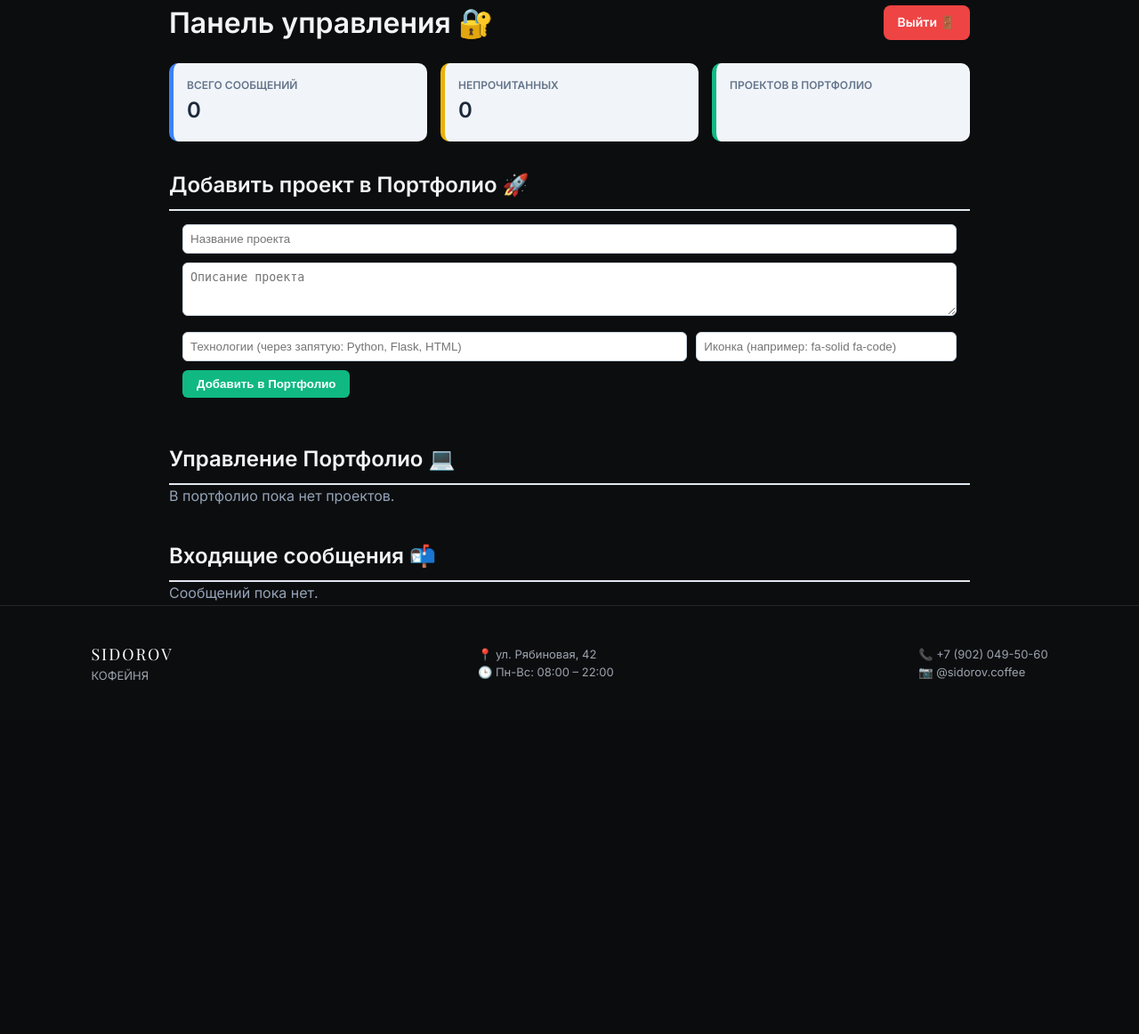
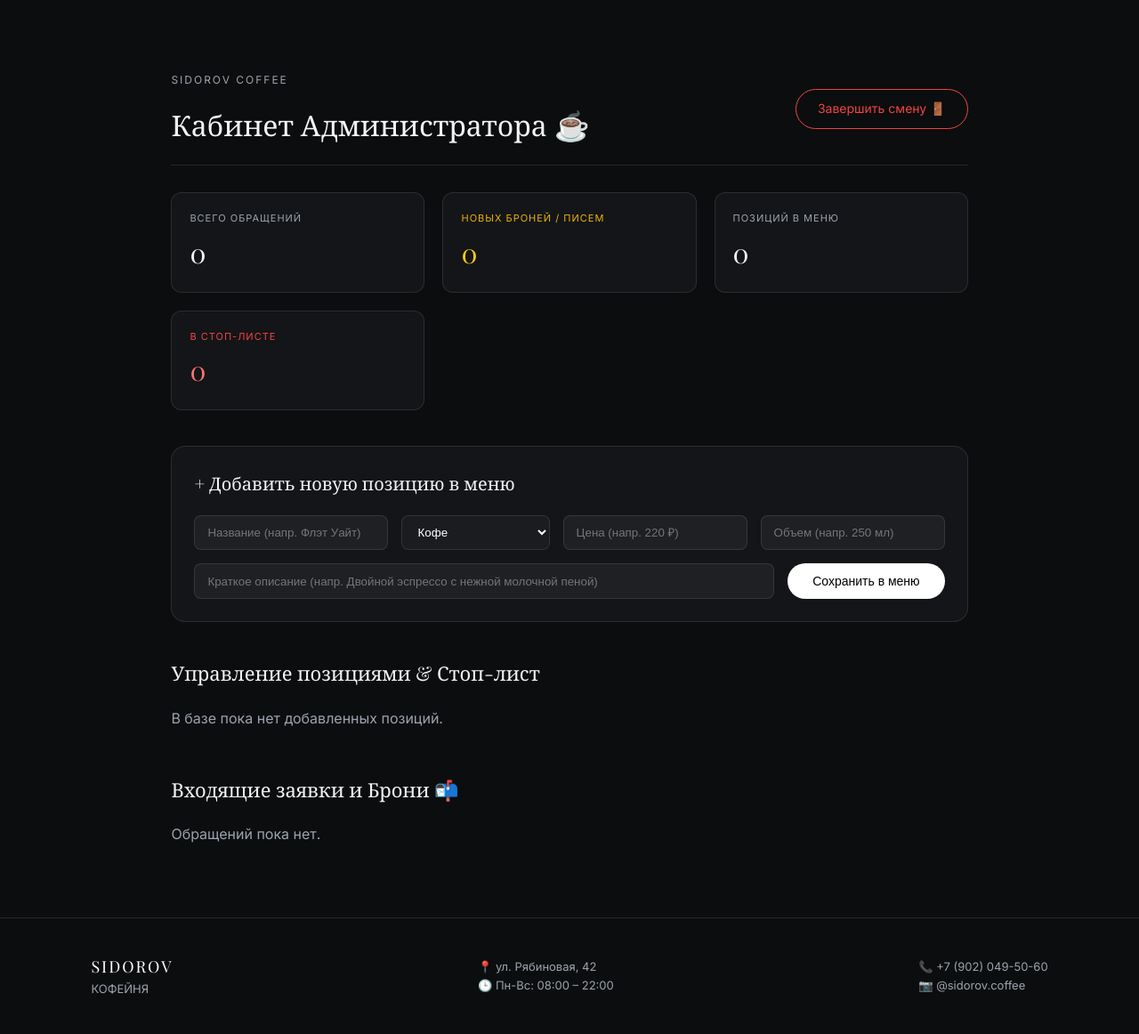
Before and after one commit to rostickk02/sitessr, a Flask app: page /admin in a window 1280 px wide. Shown: the part 80-1242 px from the top of the page at 89% size. Before the commit the page ends 845 px from the top, so only its background shows below. Run offline with Flask 3, Linux system fonts and the light colour scheme; the visitor is signed in with stand-in values (Sample User, id 1); some web fonts are replaced.

Commit message:
Update admin.html

```diff
--- a/templates/admin.html
+++ b/templates/admin.html
@@ -1,110 +1,137 @@
 {% extends 'base.html' %}
 
-{% block title %}Админ-панель — Мой сайт{% endblock %}
+{% block title %}Кабинет Администратора — SIDOROV Coffee{% endblock %}
 
 {% block content %}
-<div class="card" style="max-width: 900px; margin: 0 auto; text-align: left;">
-    <div style="display: flex; justify-content: space-between; align-items: center; margin-bottom: 20px;">
-        <h1 style="margin: 0;">Панель управления 🔐</h1>
-        <a href="{{ url_for('logout') }}" style="background: #ef4444; color: white; padding: 8px 16px; border-radius: 8px; text-decoration: none; font-size: 14px; font-weight: bold;">Выйти 🚪</a>
+<section class="section" style="max-width: 1100px; margin: 0 auto;">
+
+    <!-- Шапка кабинета -->
+    <div style="display: flex; justify-content: space-between; align-items: center; margin-bottom: 30px; border-bottom: 1px solid var(--border-color); padding-bottom: 20px;">
+        <div>
+            <span class="subtitle">SIDOROV COFFEE</span>
+            <h1 style="font-family: var(--font-serif); font-size: 32px; font-weight: 400;">Кабинет Администратора ☕</h1>
+        </div>
+        <a href="{{ url_for('logout') }}" class="btn-outline" style="border-color: #ef4444; color: #ef4444;">Завершить смену 🚪</a>
     </div>
 
-    <!-- Уведомления -->
+    <!-- Флэш-уведомления -->
     {% with messages = get_flashed_messages() %}
       {% if messages %}
-        <div style="background: #dcfce7; color: #15803d; padding: 10px; border-radius: 8px; margin-bottom: 20px; font-weight: bold;">
-          {% for message in messages %}
-            {{ message }}
-          {% endfor %}
+        <div style="background: rgba(16, 185, 129, 0.15); border: 1px solid #10b981; color: #34d399; padding: 12px 20px; border-radius: 10px; margin-bottom: 30px; font-size: 14px;">
+          {% for message in messages %}{{ message }}{% endfor %}
         </div>
       {% endif %}
     {% endwith %}
 
-    <!-- 1. Блок Статистики -->
-    <div style="display: grid; grid-template-columns: repeat(auto-fit, minmax(200px, 1fr)); gap: 15px; margin-bottom: 30px;">
-        <div style="background: #f1f5f9; padding: 15px; border-radius: 10px; border-left: 5px solid #3b82f6;">
-            <div style="font-size: 12px; color: #64748b; font-weight: bold;">ВСЕГО СООБЩЕНИЙ</div>
-            <div style="font-size: 24px; font-weight: bold; color: #1e293b;">{{ stats.total_messages }}</div>
+    <!-- 1. Карточки Статистики Смены -->
+    <div style="display: grid; grid-template-columns: repeat(auto-fit, minmax(220px, 1fr)); gap: 20px; margin-bottom: 40px;">
+        <div style="background: var(--bg-card); border: 1px solid var(--border-color); padding: 20px; border-radius: 12px;">
+            <div style="font-size: 11px; color: var(--text-secondary); text-transform: uppercase; letter-spacing: 1px;">Всего обращений</div>
+            <div style="font-size: 30px; font-family: var(--font-serif); margin-top: 5px;">{{ stats.total_messages }}</div>
         </div>
-        <div style="background: #f1f5f9; padding: 15px; border-radius: 10px; border-left: 5px solid #eab308;">
-            <div style="font-size: 12px; color: #64748b; font-weight: bold;">НЕПРОЧИТАННЫХ</div>
-            <div style="font-size: 24px; font-weight: bold; color: #1e293b;">{{ stats.unread_messages }}</div>
+        <div style="background: var(--bg-card); border: 1px solid var(--border-color); padding: 20px; border-radius: 12px;">
+            <div style="font-size: 11px; color: #eab308; text-transform: uppercase; letter-spacing: 1px;">Новых броней / писем</div>
+            <div style="font-size: 30px; font-family: var(--font-serif); color: #facc15; margin-top: 5px;">{{ stats.unread_messages }}</div>
         </div>
-        <div style="background: #f1f5f9; padding: 15px; border-radius: 10px; border-left: 5px solid #10b981;">
-            <div style="font-size: 12px; color: #64748b; font-weight: bold;">ПРОЕКТОВ В ПОРТФОЛИО</div>
-            <div style="font-size: 24px; font-weight: bold; color: #1e293b;">{{ stats.total_projects }}</div>
+        <div style="background: var(--bg-card); border: 1px solid var(--border-color); padding: 20px; border-radius: 12px;">
+            <div style="font-size: 11px; color: var(--text-secondary); text-transform: uppercase; letter-spacing: 1px;">Позиций в меню</div>
+            <div style="font-size: 30px; font-family: var(--font-serif); margin-top: 5px;">{{ stats.total_menu_items }}</div>
+        </div>
+        <div style="background: var(--bg-card); border: 1px solid var(--border-color); padding: 20px; border-radius: 12px;">
+            <div style="font-size: 11px; color: #ef4444; text-transform: uppercase; letter-spacing: 1px;">В стоп-листе</div>
+            <div style="font-size: 30px; font-family: var(--font-serif); color: #f87171; margin-top: 5px;">{{ stats.stop_list_count }}</div>
         </div>
     </div>
 
-    <!-- 2. Форма Добавления Проекта -->
-    <h2 style="border-bottom: 2px solid #e2e8f0; padding-bottom: 8px;">Добавить проект в Портфолио 🚀</h2>
-    <form action="{{ url_for('add_project') }}" method="POST" style="margin-bottom: 35px; background: rgba(0,0,0,0.02); padding: 15px; border-radius: 10px;">
-        <div style="margin-bottom: 10px;">
-            <input type="text" name="title" required placeholder="Название проекта" style="width: 100%; padding: 8px; border-radius: 6px; border: 1px solid #cbd5e1; box-sizing: border-box;">
+    <!-- 2. Форма добавления позиции в меню -->
+    <div style="background: var(--bg-card); border: 1px solid var(--border-color); padding: 25px; border-radius: 16px; margin-bottom: 40px;">
+        <h3 style="font-family: var(--font-serif); font-size: 20px; font-weight: 400; margin-bottom: 20px;">+ Добавить новую позицию в меню</h3>
+        <form action="{{ url_for('add_menu_item') }}" method="POST" style="display: flex; flex-direction: column; gap: 15px;">
+            <div style="display: grid; grid-template-columns: 2fr 1fr 1fr 1fr; gap: 15px;">
+                <input type="text" name="title" required placeholder="Название (напр. Флэт Уайт)" style="padding: 10px 14px; background: rgba(255,255,255,0.05); border: 1px solid var(--border-color); border-radius: 8px; color: white;">
+                <select name="category" style="padding: 10px 14px; background: #1a1c20; border: 1px solid var(--border-color); border-radius: 8px; color: white;">
+                    <option value="Кофе">Кофе</option>
+                    <option value="Авторские напитки">Авторские напитки</option>
+                    <option value="Чай">Чай</option>
+                    <option value="Какао и шоколад">Какао и шоколад</option>
+                    <option value="Еда и выпечка">Еда и выпечка</option>
+                </select>
+                <input type="text" name="price" required placeholder="Цена (напр. 220 ₽)" style="padding: 10px 14px; background: rgba(255,255,255,0.05); border: 1px solid var(--border-color); border-radius: 8px; color: white;">
+                <input type="text" name="volume" placeholder="Объем (напр. 250 мл)" style="padding: 10px 14px; background: rgba(255,255,255,0.05); border: 1px solid var(--border-color); border-radius: 8px; color: white;">
             </div>
-        <div style="margin-bottom: 10px;">
-            <textarea name="description" required placeholder="Описание проекта" style="width: 100%; padding: 8px; border-radius: 6px; border: 1px solid #cbd5e1; box-sizing: border-box; height: 60px;"></textarea>
+            <div style="display: flex; gap: 15px;">
+                <input type="text" name="description" placeholder="Краткое описание (напр. Двойной эспрессо с нежной молочной пеной)" style="flex: 1; padding: 10px 14px; background: rgba(255,255,255,0.05); border: 1px solid var(--border-color); border-radius: 8px; color: white;">
+                <button type="submit" class="btn-primary" style="border: none; cursor: pointer;">Сохранить в меню</button>
             </div>
-        <div style="display: flex; gap: 10px; margin-bottom: 10px;">
-            <input type="text" name="tech" required placeholder="Технологии (через запятую: Python, Flask, HTML)" style="flex: 2; padding: 8px; border-radius: 6px; border: 1px solid #cbd5e1;">
-            <input type="text" name="icon" placeholder="Иконка (например: fa-solid fa-code)" style="flex: 1; padding: 8px; border-radius: 6px; border: 1px solid #cbd5e1;">
+        </form>
     </div>
-        <button type="submit" style="background: #10b981; color: white; padding: 8px 16px; border: none; border-radius: 6px; font-weight: bold; cursor: pointer;">Добавить в Портфолио</button>
+
+    <!-- 3. Таблица управления Стоп-Листом и Меню -->
+    <div style="margin-bottom: 50px;">
+        <h3 style="font-family: var(--font-serif); font-size: 22px; font-weight: 400; margin-bottom: 20px;">Управление позициями & Стоп-лист</h3>
+        {% if menu_items %}
+            <div style="display: flex; flex-direction: column; gap: 10px;">
+                {% for item in menu_items %}
+                    <div style="display: flex; justify-content: space-between; align-items: center; background: var(--bg-card); border: 1px solid var(--border-color); padding: 12px 20px; border-radius: 10px; opacity: {% if not item.is_available %}0.5{% else %}1{% endif %};">
+                        <div>
+                            <strong style="font-size: 16px;">{{ item.title }}</strong>
+                            <span style="font-size: 12px; background: rgba(255,255,255,0.1); padding: 2px 8px; border-radius: 4px; margin-left: 10px; color: var(--text-secondary);">{{ item.category }}</span>
+                            <span style="font-size: 13px; color: var(--text-secondary); margin-left: 10px;">{{ item.volume }} — <strong>{{ item.price }}</strong></span>
+                        </div>
+                        <div style="display: flex; gap: 10px; align-items: center;">
+                            <!-- Кнопка Переключения стоп-листа -->
+                            <form action="{{ url_for('toggle_availability', item_id=item.id) }}" method="POST" style="margin: 0;">
+                                <button type="submit" style="background: {% if item.is_available %}#22c55e{% else %}#ef4444{% endif %}; color: white; border: none; padding: 6px 14px; border-radius: 20px; font-size: 12px; cursor: pointer; font-weight: 500;">
+                                    {% if item.is_available %}В наличии ✓{% else %}В стоп-листе ⛔{% endif %}
+                                </button>
                             </form>
-
-    <!-- 3. Список Проектов (Удаление) -->
-    <h2 style="border-bottom: 2px solid #e2e8f0; padding-bottom: 8px;">Управление Портфолио 💻</h2>
-    {% if projects %}
-        <div style="margin-bottom: 35px; display: flex; flex-direction: column; gap: 10px;">
-            {% for proj in projects %}
-                <div style="display: flex; justify-content: space-between; align-items: center; border: 1px solid #e2e8f0; padding: 10px 15px; border-radius: 8px;">
-                    <div>
-                        <strong><i class="{{ proj.icon }}"></i> {{ proj.title }}</strong>
-                        <span style="font-size: 12px; color: #64748b; margin-left: 10px;">({{ proj.tech }})</span>
+                            <!-- Удаление -->
+                            <form action="{{ url_for('delete_menu_item', item_id=item.id) }}" method="POST" style="margin: 0;">
+                                <button type="submit" onclick="return confirm('Удалить позицию?');" style="background: transparent; color: #9ca3af; border: 1px solid var(--border-color); padding: 5px 10px; border-radius: 8px; font-size: 12px; cursor: pointer;">🗑️</button>
+                            </form>
                         </div>
-                    <form action="{{ url_for('delete_project', proj_id=proj.id) }}" method="POST" style="margin: 0;">
-                        <button type="submit" onclick="return confirm('Удалить проект?');" style="background: #ef4444; color: white; border: none; padding: 5px 10px; border-radius: 6px; cursor: pointer;">Удалить 🗑️</button>
-                    </form>
                     </div>
                 {% endfor %}
             </div>
         {% else %}
-        <p style="color: #94a3b8; margin-bottom: 35px;">В портфолио пока нет проектов.</p>
+            <p style="color: var(--text-secondary);">В базе пока нет добавленных позиций.</p>
         {% endif %}
+    </div>
 
-    <!-- 4. Управление Сообщениями (Удаление и Изменение статуса) -->
-    <h2 style="border-bottom: 2px solid #e2e8f0; padding-bottom: 8px;">Входящие сообщения 📬</h2>
+    <!-- 4. Входящие Бронирования и Сообщения -->
+    <div>
+        <h3 style="font-family: var(--font-serif); font-size: 22px; font-weight: 400; margin-bottom: 20px;">Входящие заявки и Брони 📬</h3>
         {% if messages %}
             <div style="display: flex; flex-direction: column; gap: 15px;">
                 {% for msg in messages %}
-                <div style="border: 1px solid #e2e8f0; padding: 15px; border-radius: 10px; background: {% if not msg.is_read %}#fefce8{% else %}transparent{% endif %}; border-left: 5px solid {% if not msg.is_read %}#eab308{% else %}#cbd5e1{% endif %};">
-                    <div style="display: flex; justify-content: space-between; align-items: center; margin-bottom: 8px;">
+                    <div style="background: var(--bg-card); border: 1px solid {% if not msg.is_read %}#facc15{% else %}var(--border-color){% endif %}; padding: 20px; border-radius: 12px;">
+                        <div style="display: flex; justify-content: space-between; margin-bottom: 10px;">
                             <div>
-                            <strong style="color: #3b82f6;">{{ msg.username }}</strong>
+                                <strong style="font-size: 16px;">{{ msg.username }}</strong>
                                 {% if not msg.is_read %}
-                                <span style="background: #fef08a; color: #854d0e; font-size: 11px; padding: 2px 6px; border-radius: 4px; font-weight: bold; margin-left: 5px;">НОВОЕ</span>
+                                    <span style="background: #facc15; color: #000; font-size: 10px; font-weight: bold; padding: 2px 6px; border-radius: 4px; margin-left: 8px;">НОВАЯ</span>
                                 {% endif %}
-                            <small style="color: #94a3b8; margin-left: 8px;">{{ msg.date.strftime('%d.%m.%Y %H:%M') }}</small>
                             </div>
-                        <div style="display: flex; gap: 8px;">
-                            <!-- Кнопка прочтения -->
+                            <span style="font-size: 12px; color: var(--text-secondary);">{{ msg.date.strftime('%d.%m.%Y в %H:%M') }}</span>
+                        </div>
+                        <p style="color: var(--text-secondary); font-size: 14px; line-height: 1.5; margin-bottom: 15px;">{{ msg.user_message }}</p>
+                        <div style="display: flex; gap: 10px;">
                             <form action="{{ url_for('toggle_read', msg_id=msg.id) }}" method="POST" style="margin: 0;">
-                                <button type="submit" style="background: #64748b; color: white; border: none; padding: 4px 8px; border-radius: 4px; font-size: 12px; cursor: pointer;">
-                                    {% if msg.is_read %}Прочитано ✓{% else %}Отметить прочитанным{% endif %}
+                                <button type="submit" class="btn-outline" style="padding: 4px 12px; font-size: 12px;">
+                                    {% if msg.is_read %}Отметить новой{% else %}Обработано ✓{% endif %}
                                 </button>
                             </form>
-                            <!-- Кнопка удаления -->
                             <form action="{{ url_for('delete_message', msg_id=msg.id) }}" method="POST" style="margin: 0;">
-                                <button type="submit" onclick="return confirm('Удалить сообщение?');" style="background: #ef4444; color: white; border: none; padding: 4px 8px; border-radius: 4px; font-size: 12px; cursor: pointer;">Удалить 🗑️</button>
+                                <button type="submit" onclick="return confirm('Удалить запись?');" style="background: rgba(239, 68, 68, 0.1); color: #ef4444; border: 1px solid #ef4444; padding: 4px 12px; border-radius: 20px; font-size: 12px; cursor: pointer;">Удалить</button>
                             </form>
                         </div>
-                    </div>
-                    <p style="margin: 0; color: #334155; line-height: 1.4;">{{ msg.user_message }}</p>
                     </div>
                 {% endfor %}
             </div>
         {% else %}
-        <p style="color: #94a3b8;">Сообщений пока нет.</p>
+            <p style="color: var(--text-secondary);">Обращений пока нет.</p>
         {% endif %}
     </div>
-<!-- {% endblock %} -->
+
+</section>
+{% endblock %}
```
Lines whose indentation alone changed are shown as unchanged.
